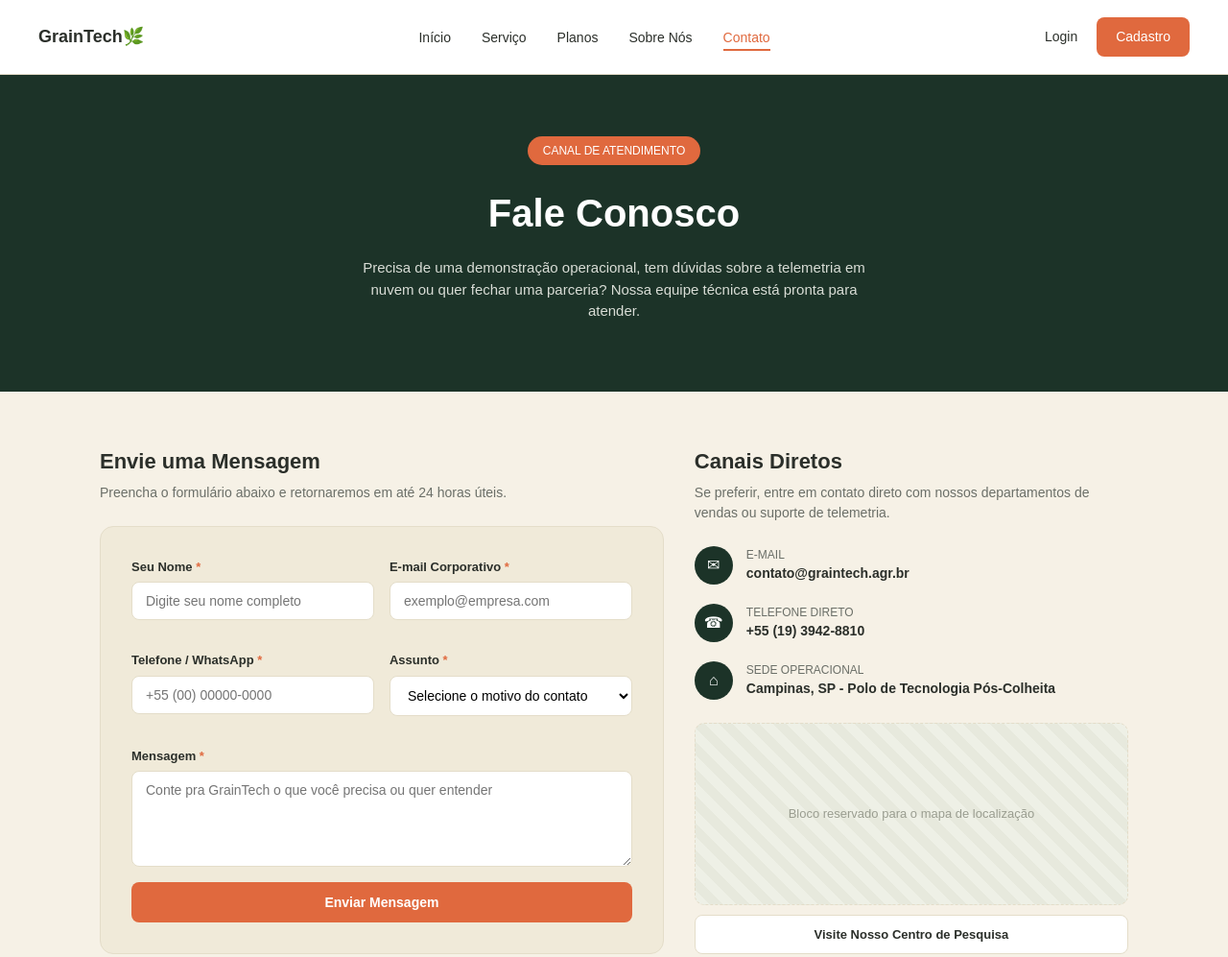
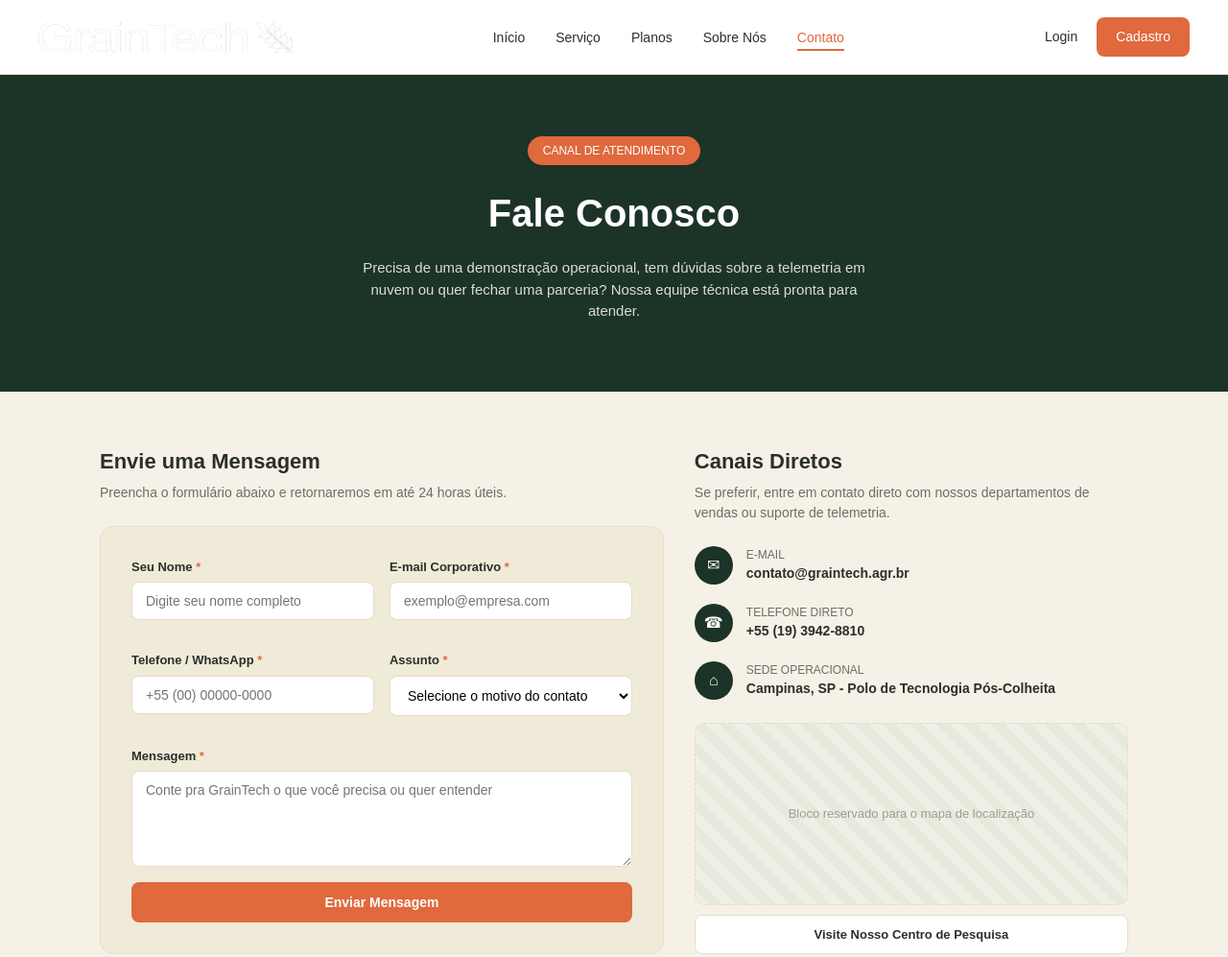
Before and after one commit to HenriqueIHanze/Grain-Tech, a plain HTML site: page siteInstitucional/contato.html in a window 1280 px wide. Shown: the top 997 px of the page at 96% size. Drawn offline with Linux system fonts and the light colour scheme.

Commit message:
CSS e HTML atualizados com nova imagem da logo

```diff
--- a/siteInstitucional/contato.html
+++ b/siteInstitucional/contato.html
@@ -10,7 +10,7 @@
 
 <!-- Barra de navegação -->
 <nav class="navbar">
-  <div class="logo-nav">GrainTech&#127807;</div>
+  <img src="../img/graintech.png" alt="GrainTech" class="logo-nav">
   <ul class="links-nav">
     <li><a href="inicio.html">Início</a></li>
     <li><a href="servicos.html">Serviço</a></li>
--- a/siteInstitucional/css/contato.css
+++ b/siteInstitucional/css/contato.css
@@ -4,7 +4,7 @@
 
 /* Barra de navegação */
 .navbar{ background:#fff; display:flex; align-items:center; justify-content:space-between; padding:18px 40px; border-bottom:1px solid #e4ddc9; }
-.logo-nav{ font-weight:700; font-size:18px; }
+.logo-nav{ height:32px; width:auto; }
 .links-nav{ list-style:none; display:flex; gap:32px; }
 .links-nav a{ text-decoration:none; color:#2b2f2a; font-size:14px; }
 .links-nav a.ativo{ color:#e0693e; border-bottom:2px solid #e0693e; padding-bottom:4px; }
```
